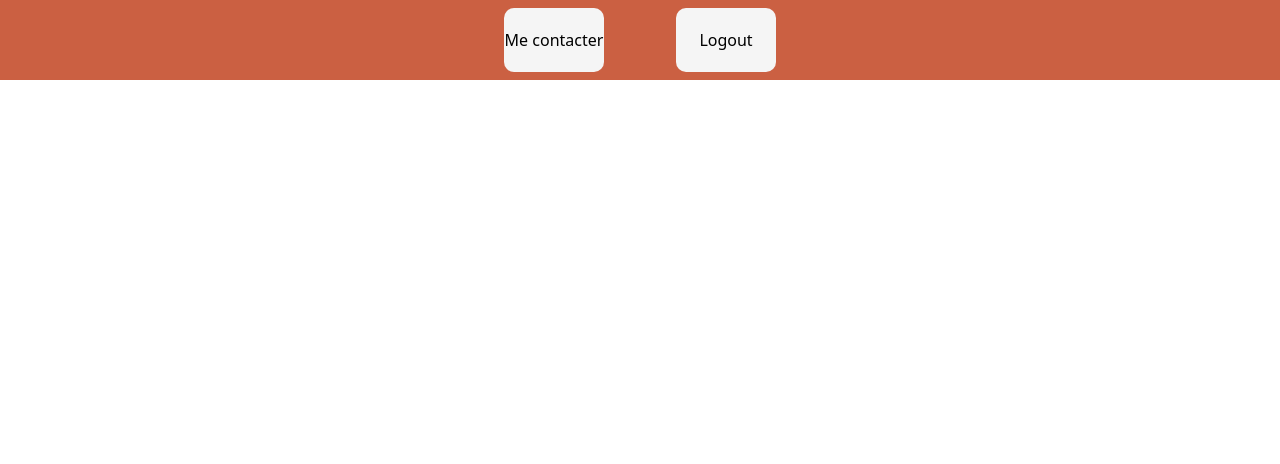
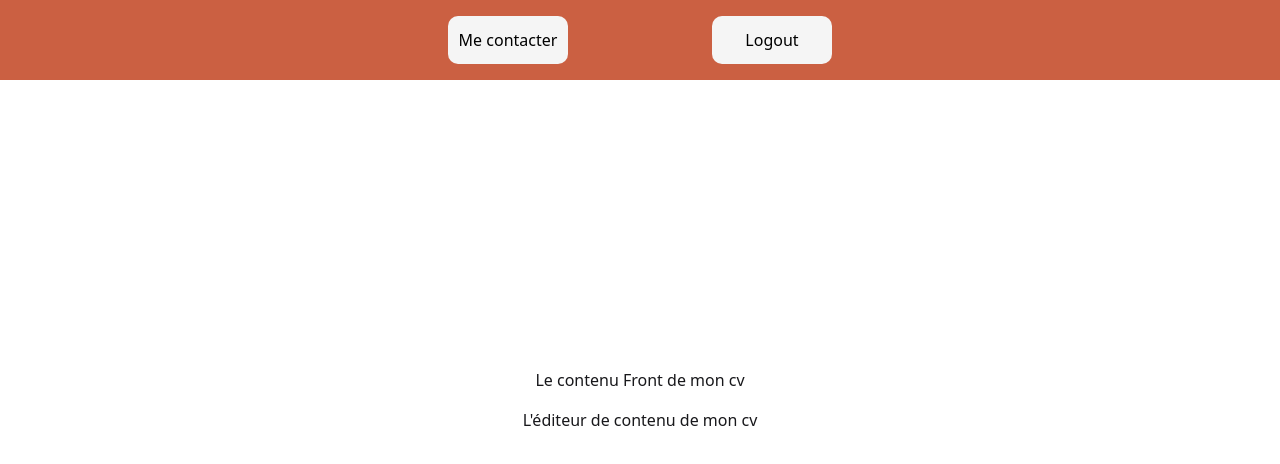
Before and after one commit to yannou64/PortFolio-Frontend, a React (Vite) app: page /cv in a window 1280 px wide. Shown: the top 464 px of the page. Built offline with nearby package versions, Linux system fonts and the light colour scheme; no server answers.

Commit message:
creation des composants CvContenu et CvEdit, maintenant je vais déplacer la vérification de token de Header à Login et passer le role en props pour Cv et Header

```diff
--- a/src/components/Header/Header.jsx
+++ b/src/components/Header/Header.jsx
@@ -3,7 +3,7 @@ import { useNavigate } from "react-router-dom"
 import { useState, useEffect } from "react"
 import { jwtDecode } from "jwt-decode"
 
-export default function Header(){
+export default function Header({username}){
     const navigate = useNavigate()
     const [role, setRole] = useState("")
     const [token, setToken] = useState("")
@@ -40,7 +40,9 @@ export default function Header(){
 
     return(
         <header>
+
             {role === "admin" ? <button>Edit</button> : <button>Me contacter</button>}
+            <h1 className="text-white text-2xl">{username}</h1>
             <button onClick={logout}>Logout</button>
         </header>
     )
--- a/src/components/Header/header.css
+++ b/src/components/Header/header.css
@@ -11,8 +11,8 @@ header {
 }
 
 header button {
-    height: 80%;
-    width: 100px;
+    height: 60%;
+    width: 120px;
     background-color: var(--myWhite);
     border-radius: 10px;
     color: black;
--- a/src/pages/Cv/Cv.jsx
+++ b/src/pages/Cv/Cv.jsx
@@ -2,6 +2,8 @@ import { useEffect, useState } from "react"
 import { Navigate } from "react-router-dom"
 import Header from "../../components/Header/Header"
 import "./cv.css"
+import CvContenu from "../CvContenu/CvContenu"
+import EditCv from "../EditCv/EditCv"
 
 
 export default function Cv() {
@@ -17,7 +19,6 @@ export default function Cv() {
       if(!response.ok) setRedirect(true)
 
       const data = await response.json()
-      console.log(response.status)
       console.log(data.message)
 
     } catch (e) {
@@ -33,8 +34,9 @@ export default function Cv() {
 
   return (
     <div className="container">
-      <Header/>
-      <p>{username}</p>
+      <Header username={username}/>
+      <CvContenu />
+      <EditCv />
     </div>
   );
 }
--- /dev/null
+++ b/src/pages/CvContenu/CvContenu.jsx
@@ -0,0 +1,7 @@
+export default function CvContenu() {
+  return (
+    <div>
+      <p>Le contenu Front de mon cv</p>
+    </div>
+  );
+}
--- /dev/null
+++ b/src/pages/EditCv/EditCv.jsx
@@ -0,0 +1,7 @@
+export default function EditCv() {
+  return (
+    <div>
+      <p>L'éditeur de contenu de mon cv</p>
+    </div>
+  );
+}
--- a/src/pages/Login/Login.jsx
+++ b/src/pages/Login/Login.jsx
@@ -6,12 +6,11 @@ export default function Register() {
   const [email, setEmail] = useState("");
   const [password, setPassword] = useState("");
   const navigate = useNavigate()
-  console.log(document.cookie)
+
   async function submitAction(e) {
     e.preventDefault();
     try {
       // Envoyer les donnée à l'api
-      console.log("requete envoye"); // test
       const response = await fetch("http://localhost:3444/auth/login", {
         method: "POST",
         credentials: "include",
@@ -23,11 +22,9 @@ export default function Register() {
           email,
         }),
       });
-      console.log("requete reçu"); // test
 
       // récupérer les données
       const data = await response.json();
-      console.log(data); //test
 
       if (!response.ok) return navigate(`/ErrorPage/${data.message}`);
 
```
